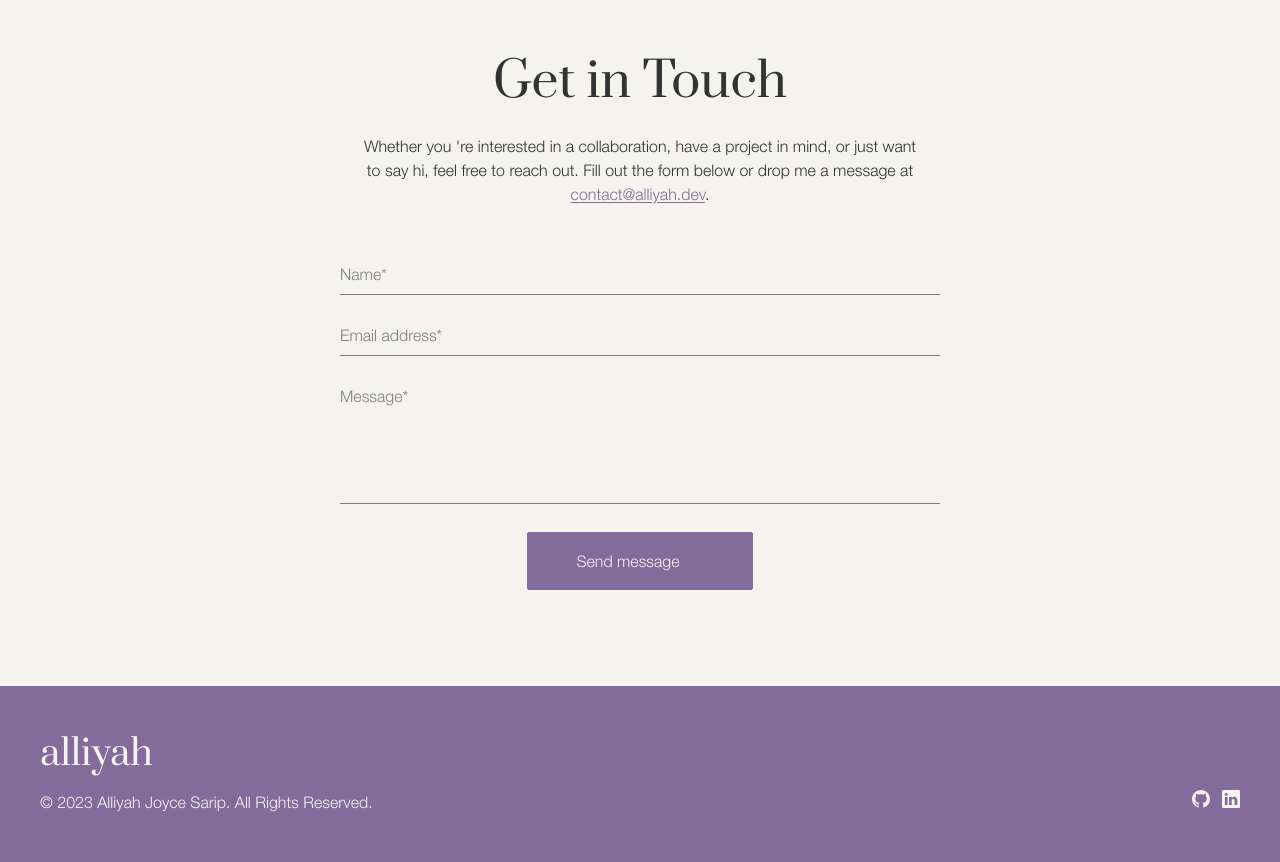
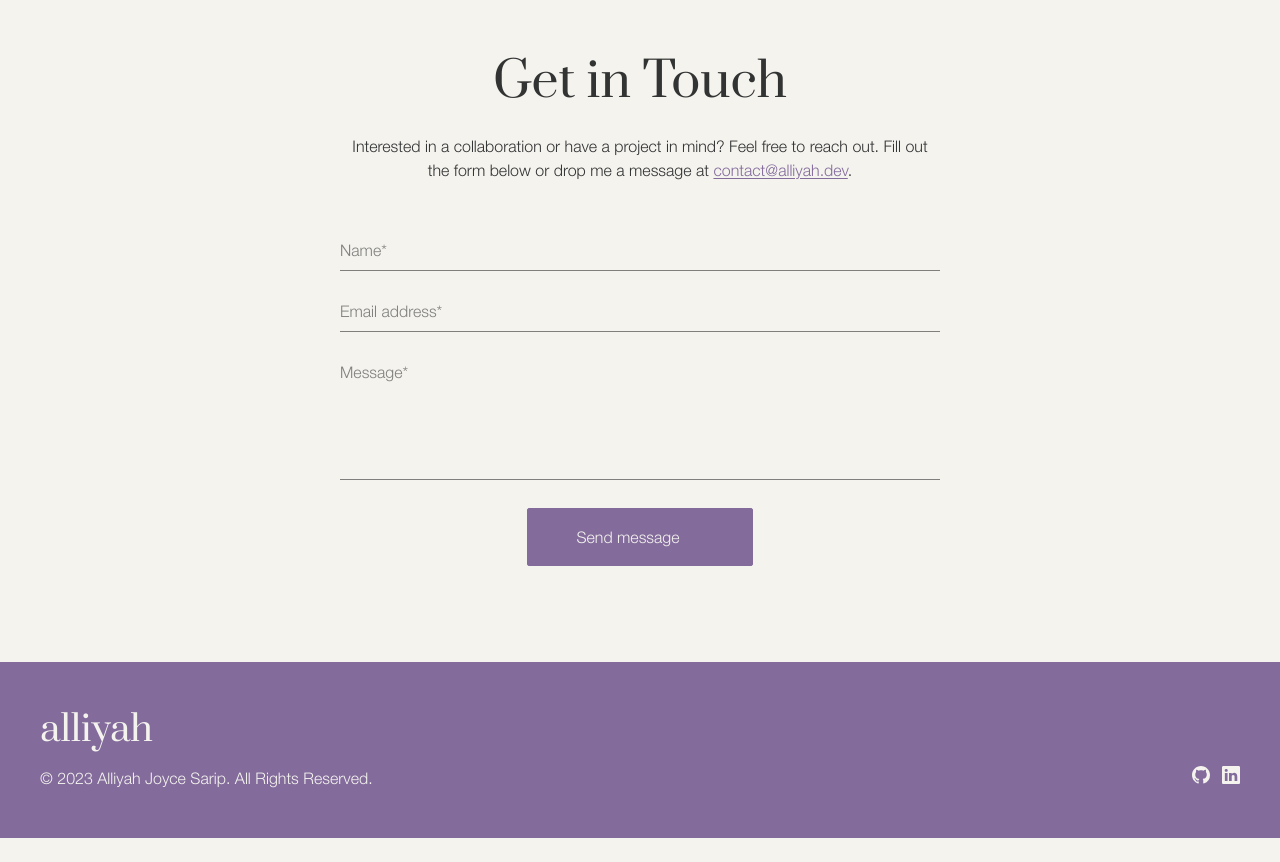
Before and after one commit to alliyah95/portfolio, a Next.js app: page / in a window 1280 px wide. Shown: the part 2920-3782 px from the top of the page. After the commit the page ends 3758 px from the top, so only its background shows below. Built offline with nearby package versions, Linux system fonts and the light colour scheme; some icons are missing.

Commit message:
chore: update contact section description

```diff
--- a/src/components/sections/contact.tsx
+++ b/src/components/sections/contact.tsx
@@ -14,11 +14,10 @@ const Contact = (props: Props) => {
             <div className="container text-center">
                 <div className="mb-7 md:mb-12 2xl:mb-16">
                     <h2>Get in Touch</h2>
-                    <p className="max-w-[560px] mx-auto 2xl:text-lg">
-                        Whether you &#39;re interested in a collaboration, have
-                        a project in mind, or just want to say hi, feel free to
-                        reach out. Fill out the form below or drop me a message
-                        at{" "}
+                    <p className="max-w-[590px] mx-auto 2xl:text-lg">
+                        Interested in a collaboration or have a project in mind?
+                        Feel free to reach out. Fill out the form below or drop
+                        me a message at{" "}
                         <a
                             href={`mailto:${devMail}`}
                             className="text-purple-100 underline underline-offset-2"
```
